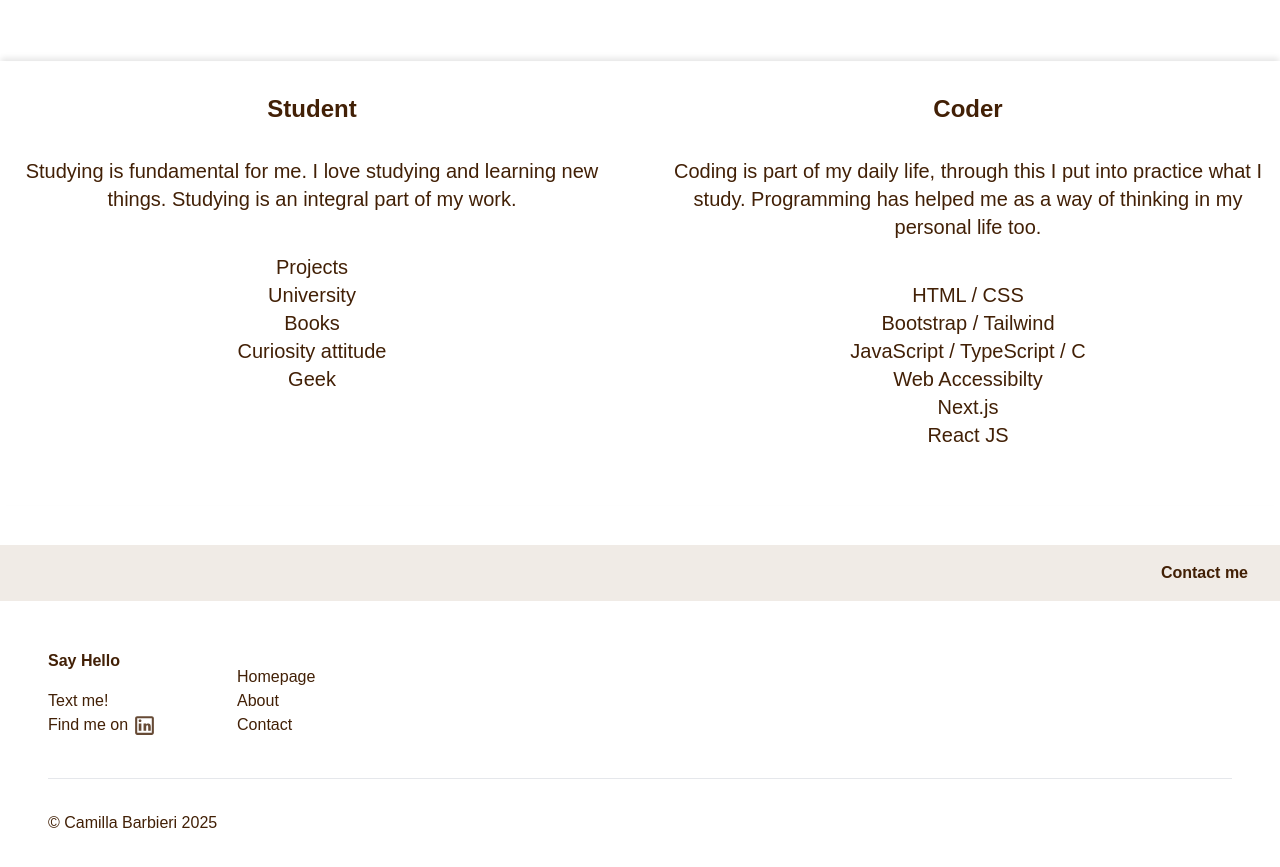
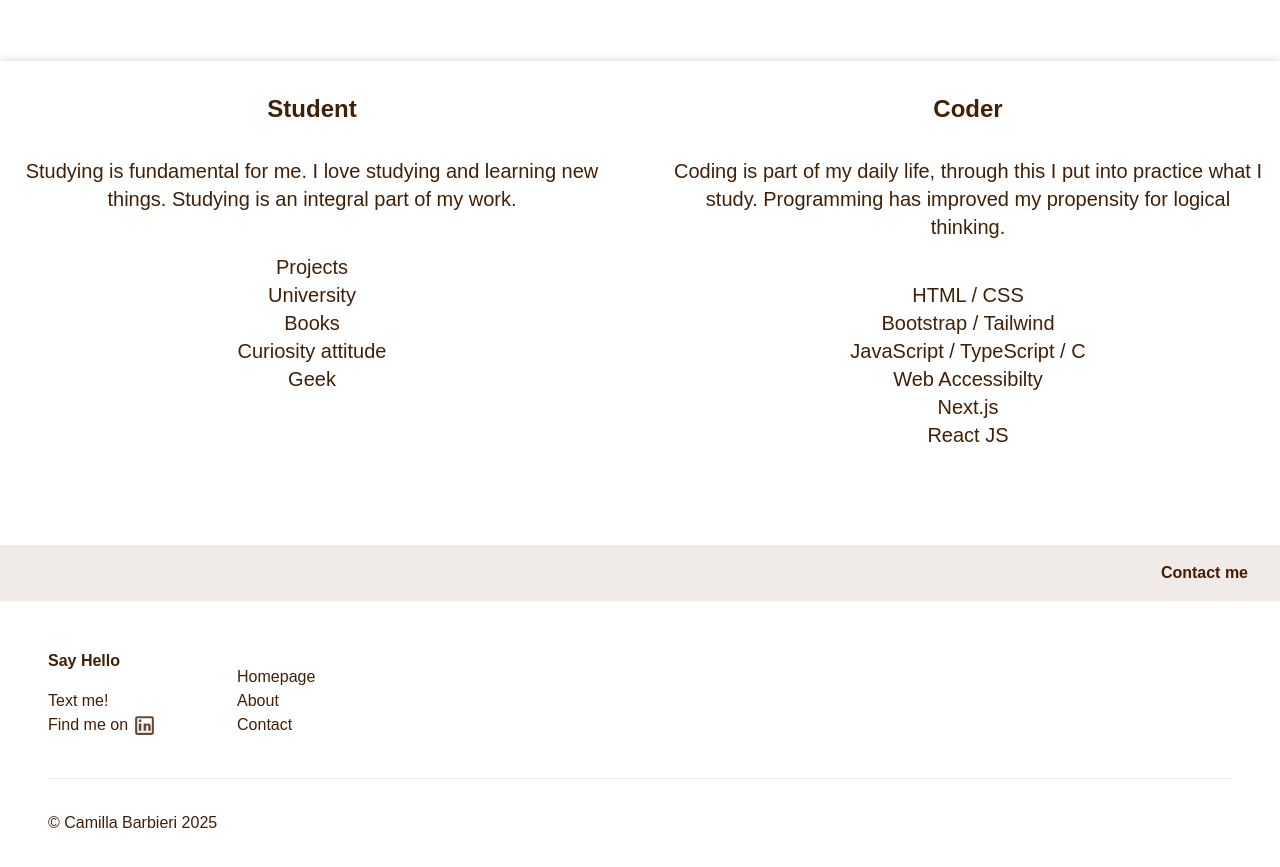
Before and after one commit to Camilla-Barb/Portfolio, a Next.js app: page /pages/about in a window 1280 px wide. Shown: the part 820-1687 px from the top of the page. Built offline with nearby package versions, Linux system fonts and the light colour scheme; a web font is replaced by a local one.

Commit message:
Text fix

```diff
--- a/src/app/pages/about/page.tsx
+++ b/src/app/pages/about/page.tsx
@@ -46,8 +46,8 @@ export default function About() {
             <h2 className="font-bold pb-2 text-2xl">Coder</h2>
             <p className="pt-6 pb-6 p-4">
               Coding is part of my daily life, through this I put into practice
-              what I study. Programming has helped me as a way of thinking in my
-              personal life too.
+              what I study. Programming has improved my propensity for logical
+              thinking.
             </p>
             <ul className="max-lg:bg-yellow-900/10 p-4">
               <li>HTML / CSS</li>
```
